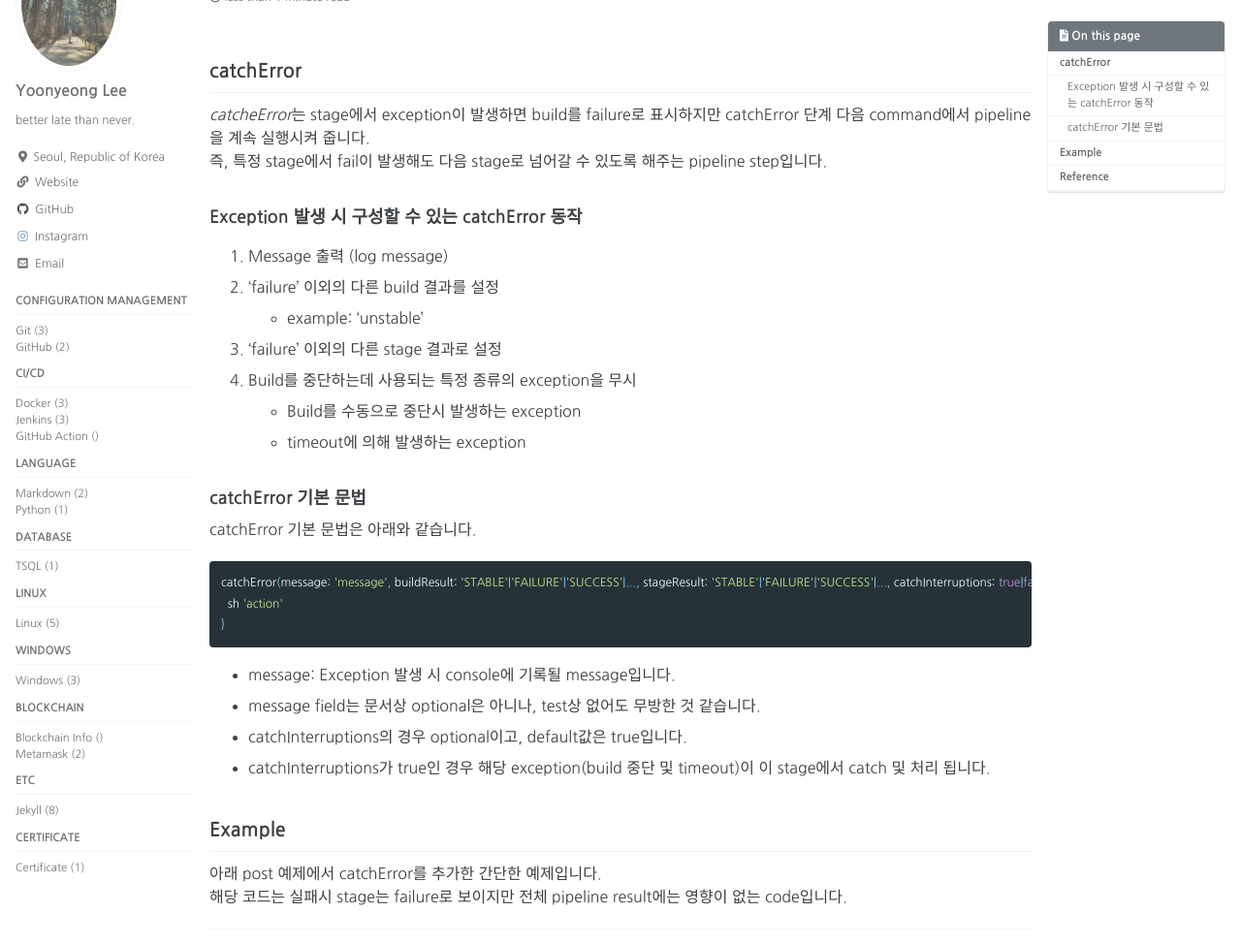
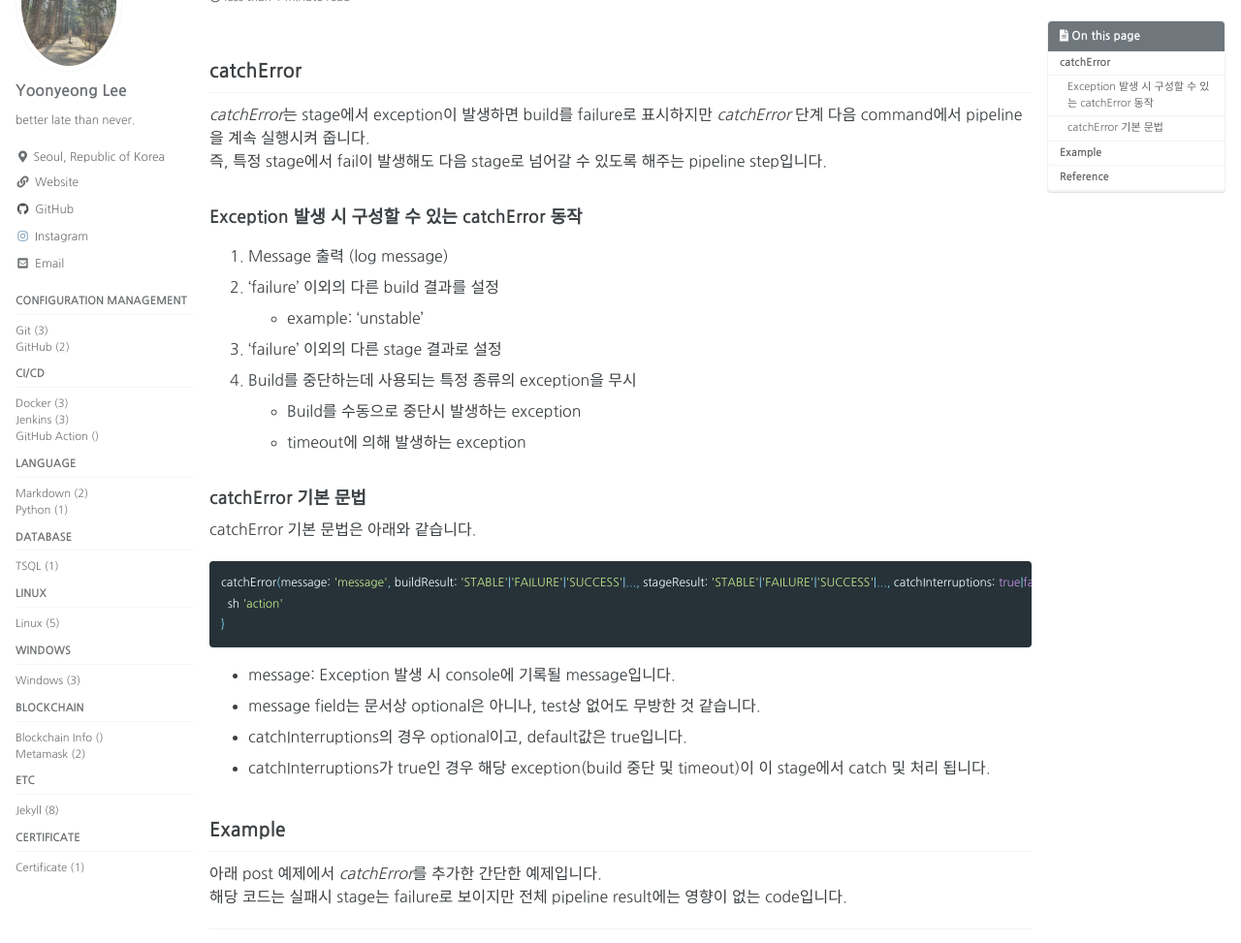
Before and after one commit to ynlee1/ynlee1.github.io, a Jekyll site: the page built from _posts/2022-05-30-jenkins-catch-error.md, in a window 1280 px wide and 1400 px high. Shown: the part 150-1123 px from the top of the window at 97% size. Built offline with Jekyll 4.4.1, drawn with Linux system fonts in a browser that asks for light colours; cached includes are drawn as plain includes; comment, search, counter and statistics services are not loaded.

Commit message:
[fix] add html i tag

```diff
--- a/_posts/2022-05-30-jenkins-catch-error.md
+++ b/_posts/2022-05-30-jenkins-catch-error.md
@@ -2,7 +2,7 @@
 published: true
 title: "[Jenkins] Pipeline에서 stage faild이 발생해도 다음 stage로 넘어가도록 하는 방법"
 date: 2022-05-30
-last_modified_at: 2022-06-14T16:01:00
+last_modified_at: 2022-06-14T16:35:00
 toc: true
 toc_stricky: true
 categories:
@@ -14,7 +14,7 @@ tags:
 ---
 
 ## catchError
-<i>catcheError</i>는 stage에서 exception이 발생하면 build를 failure로 표시하지만 catchError 단계 다음 command에서 pipeline을 계속 실행시켜 줍니다. <br>즉, 특정 stage에서 fail이 발생해도 다음 stage로 넘어갈 수 있도록 해주는 pipeline step입니다.<br>
+<i>catchError</i>는 stage에서 exception이 발생하면 build를 failure로 표시하지만 <i>catchError</i> 단계 다음 command에서 pipeline을 계속 실행시켜 줍니다. <br>즉, 특정 stage에서 fail이 발생해도 다음 stage로 넘어갈 수 있도록 해주는 pipeline step입니다.<br>
 
 ### Exception 발생 시 구성할 수 있는 catchError 동작
 1. Message 출력 (log message)
@@ -38,7 +38,7 @@ catchError(message: 'message', buildResult: 'STABLE'|'FAILURE'|'SUCCESS'|..., st
 * catchInterruptions가 true인 경우 해당 exception(build 중단 및 timeout)이 이 stage에서 catch 및 처리 됩니다.
 
 ## Example
-아래 post 예제에서 catchError를 추가한 간단한 예제입니다. <br>
+아래 post 예제에서 <i>catchError</i>를 추가한 간단한 예제입니다. <br>
 해당 코드는 실패시 stage는 failure로 보이지만 전체 pipeline result에는 영향이 없는 code입니다. <br>
 
 ---
```
